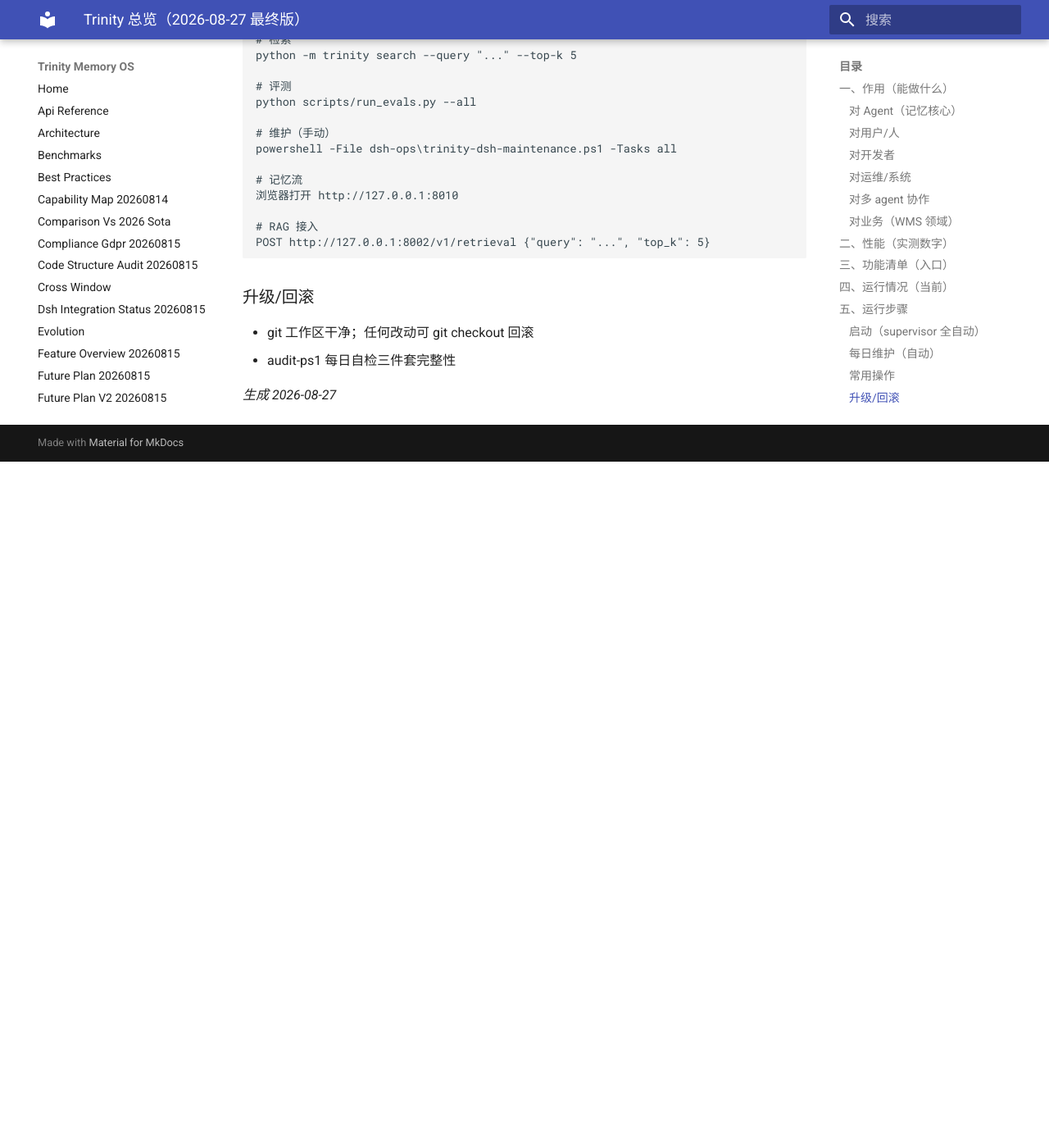
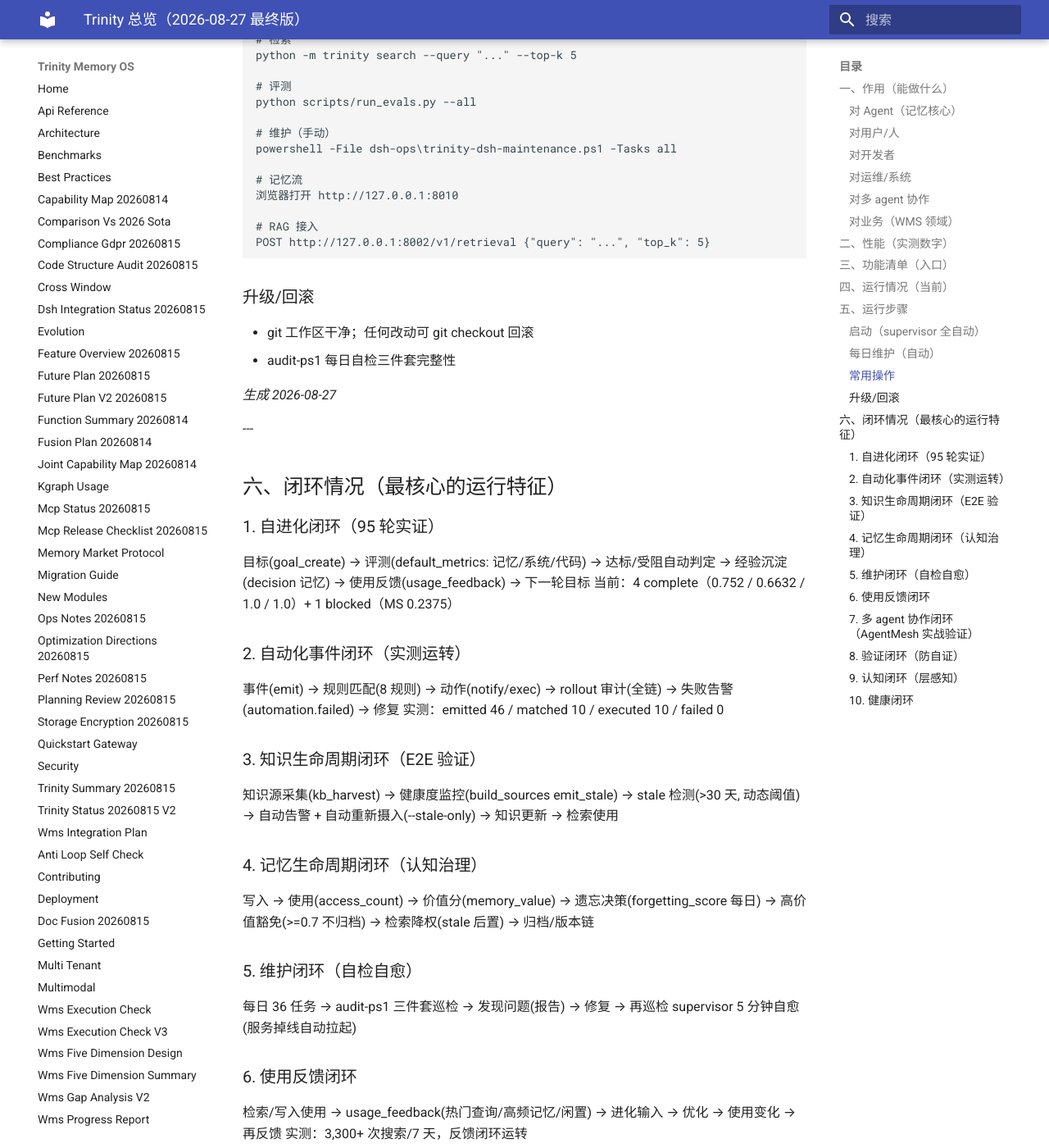
Before and after one commit to trinity-tick/trinity, an MkDocs documentation site: the page built from docs/TRINITY_SUMMARY_20260827.md, in a window 1280 px wide and 1400 px high, scrolled down 3063 px. Shown: the whole window at 82% size. Built offline with MkDocs 1.6.1 and Material for MkDocs 9.7.7, drawn with Linux system fonts in a browser that asks for light colours; before the commit the page ends 3626 px from its top, so only the background shows below that; some of the changed text lies outside the part shown.

Commit message:
docs: 闭环情况（十环相扣）并入总览

```diff
--- a/docs/TRINITY_SUMMARY_20260827.md
+++ b/docs/TRINITY_SUMMARY_20260827.md
@@ -104,3 +104,53 @@
 - audit-ps1 每日自检三件套完整性
 
 *生成 2026-08-27*
+
+﻿---
+
+## 六、闭环情况（最核心的运行特征）
+
+### 1. 自进化闭环（95 轮实证）
+目标(goal_create) → 评测(default_metrics: 记忆/系统/代码) → 达标/受阻自动判定
+→ 经验沉淀(decision 记忆) → 使用反馈(usage_feedback) → 下一轮目标
+当前：4 complete（0.752 / 0.6632 / 1.0 / 1.0）+ 1 blocked（MS 0.2375）
+
+### 2. 自动化事件闭环（实测运转）
+事件(emit) → 规则匹配(8 规则) → 动作(notify/exec) → rollout 审计(全链)
+→ 失败告警(automation.failed) → 修复
+实测：emitted 46 / matched 10 / executed 10 / failed 0
+
+### 3. 知识生命周期闭环（E2E 验证）
+知识源采集(kb_harvest) → 健康度监控(build_sources emit_stale)
+→ stale 检测(>30 天, 动态阈值) → 自动告警 + 自动重新摄入(--stale-only)
+→ 知识更新 → 检索使用
+
+### 4. 记忆生命周期闭环（认知治理）
+写入 → 使用(access_count) → 价值分(memory_value) → 遗忘决策(forgetting_score 每日)
+→ 高价值豁免(>=0.7 不归档) → 检索降权(stale 后置) → 归档/版本链
+
+### 5. 维护闭环（自检自愈）
+每日 36 任务 → audit-ps1 三件套巡检 → 发现问题(报告) → 修复 → 再巡检
+supervisor 5 分钟自愈(服务掉线自动拉起)
+
+### 6. 使用反馈闭环
+检索/写入使用 → usage_feedback(热门查询/高频记忆/闲置) → 进化输入
+→ 优化 → 使用变化 → 再反馈
+实测：3,300+ 次搜索/7 天，反馈闭环运转
+
+### 7. 多 agent 协作闭环（AgentMesh 实战验证）
+委托创建(decompose) → 订阅通知(delegation.notify) → 认领(claim 原子)
+→ 完成(complete 回写) → 结果验证(inbox) → 配额治理(agent_quota)
+
+### 8. 验证闭环（防自证）
+基准运行 → manifest 防口径漂移 → 独立 fresh 环境验证(seed 777)
+→ 可复现确认(sess_R 0.94-1.00 / QA 0.45-0.48) → 目标判定依据
+
+### 9. 认知闭环（层感知）
+查询 → _infer_layer(时间→episodic/知识→semantic) → 层过滤 → 结果
+→ 审计回放(query/hits/ms/layer) → 决策可证明
+
+### 10. 健康闭环
+system_health 指标(ps1 三件套/WAL/备份/API) → 目标跟踪(1.0 complete)
+→ 异常自动暴露 → 修复 → 指标回绿
+
+**总结**：Trinity 不是"记忆库"，而是一套**十环相扣的自运行系统**——数据从写入到使用到遗忘到证明，每个环节都有闭环监控与自动动作，且全部实测运转。
```
